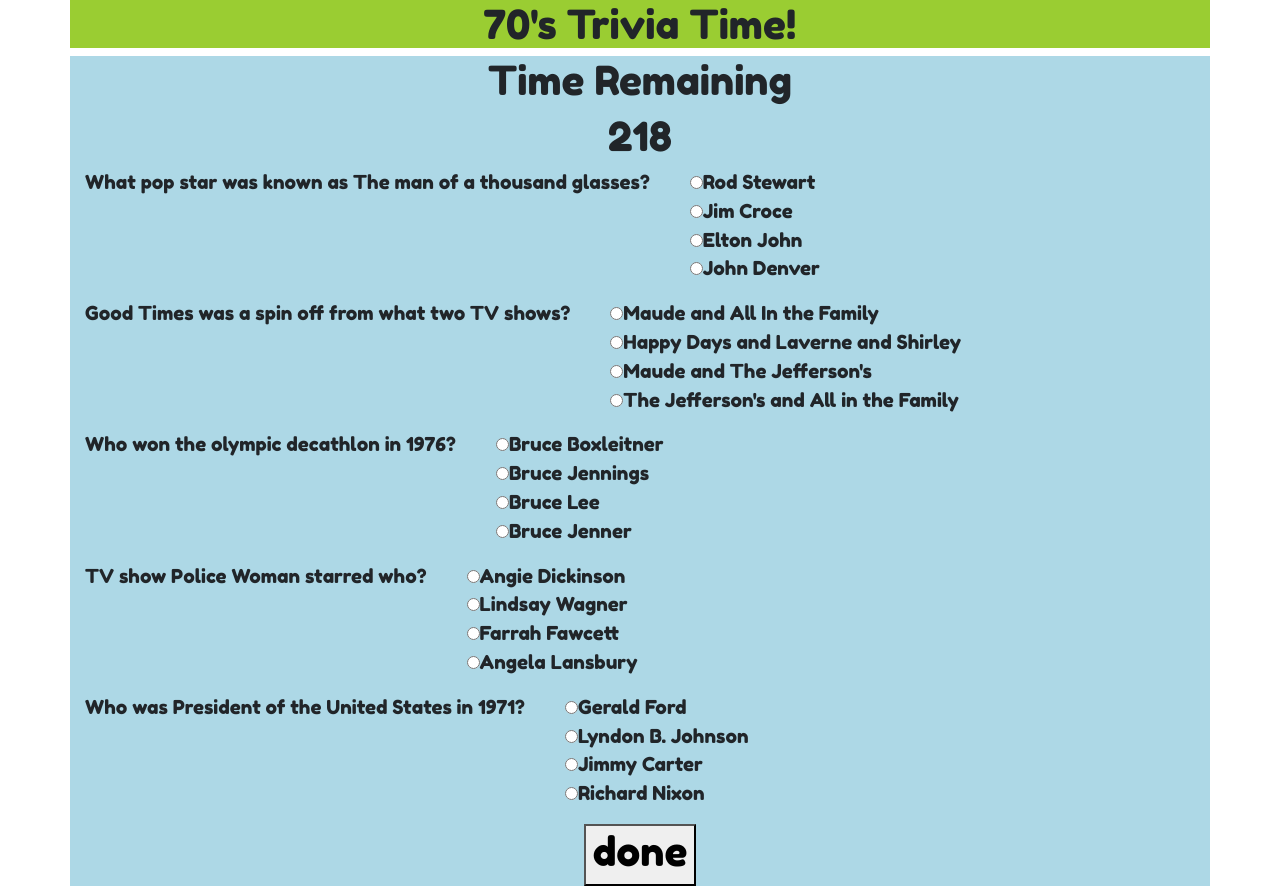
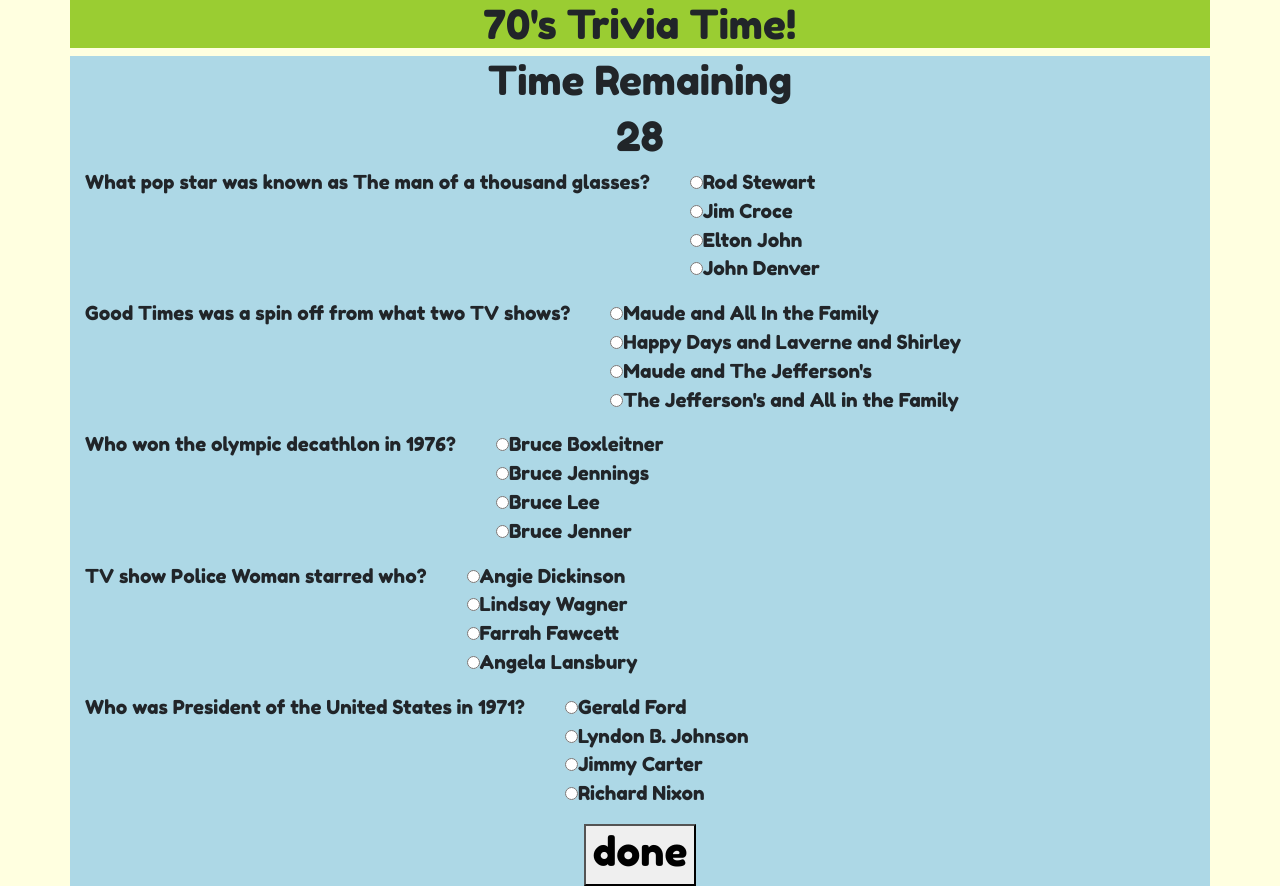
Before and after one commit to pcheno/TriviaGame, a plain HTML site: page index.html in a window 1280 px wide. Both pictures are taken after a click on the button "Play?". Drawn offline with nearby package versions, Linux system fonts and the light colour scheme.

```diff
--- a/assets/css/style.css
+++ b/assets/css/style.css
@@ -1,4 +1,5 @@
 body {
+    background: lightyellow;
     font-family: 'Fredoka One', cursive;
 }
 
@@ -7,14 +8,16 @@ header {
     text-align: center;
     font-size: 160%;
 }
+
 .container {
     text-align: center;
 }
 
 section {
     background: lightblue;
-    font-size: 120%;
+    font-size: 120%
 }
+
 button {
     word-wrap: break-word;
 }
@@ -22,6 +25,7 @@ button {
 .row {
     text-align: center;
 }
+
 ul {
     list-style: none;
     text-align: left;
--- a/assets/javascript/game.js
+++ b/assets/javascript/game.js
@@ -122,9 +122,8 @@ $(document).ready(function () {
   } //function endGame
 
   function restart() {
-    //$('#restart').hide();
     $('#results').hide();
-    time = 220;
+    time = 30;
     game.noAns = 0;
     game.losses = 0;
     game.wins = 0;
@@ -153,7 +152,6 @@ $(document).ready(function () {
   $('#results').hide();
   $('#done').hide();
   $('#display').hide();
-  //$('#start').show();
 
 
   $('#start').on('click', function () {
```
